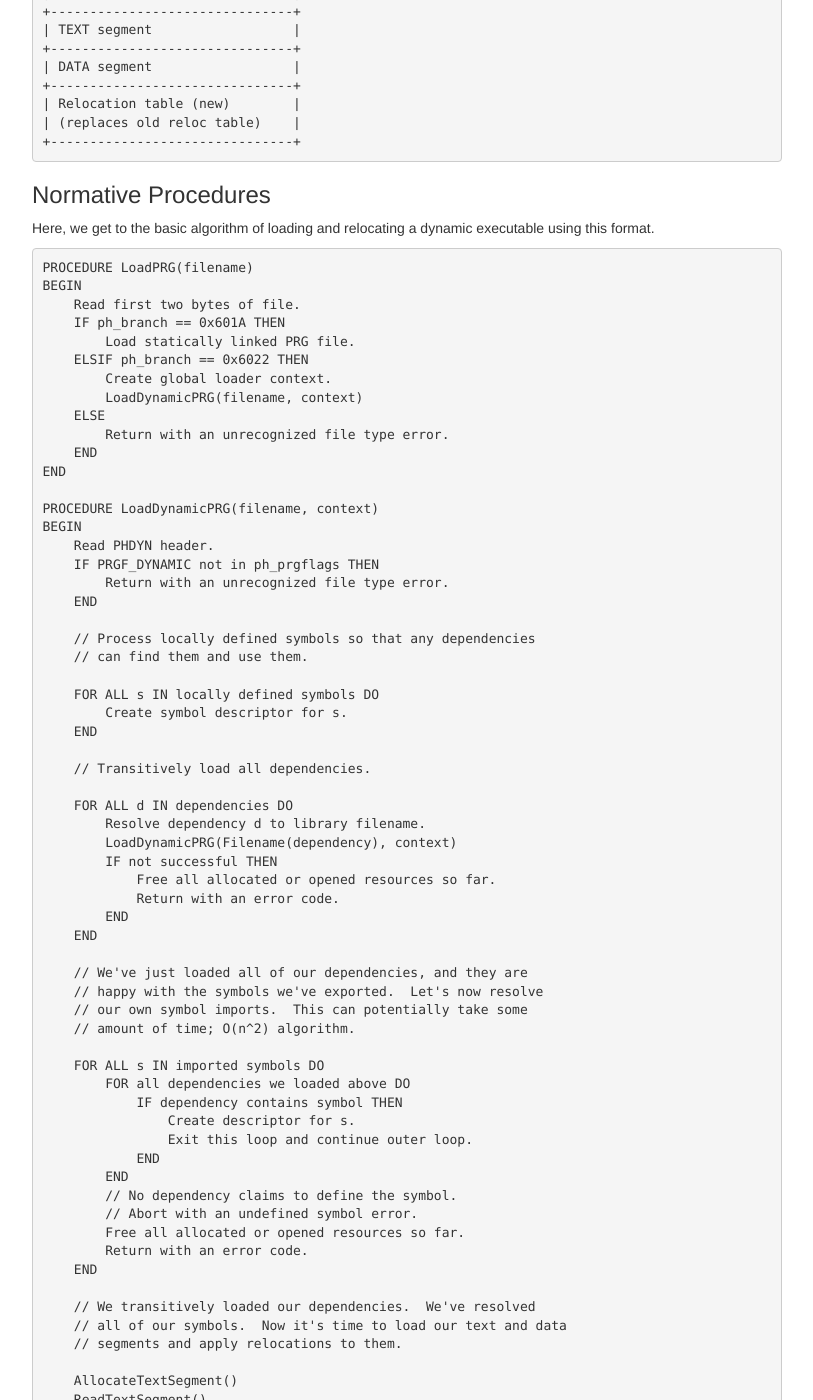
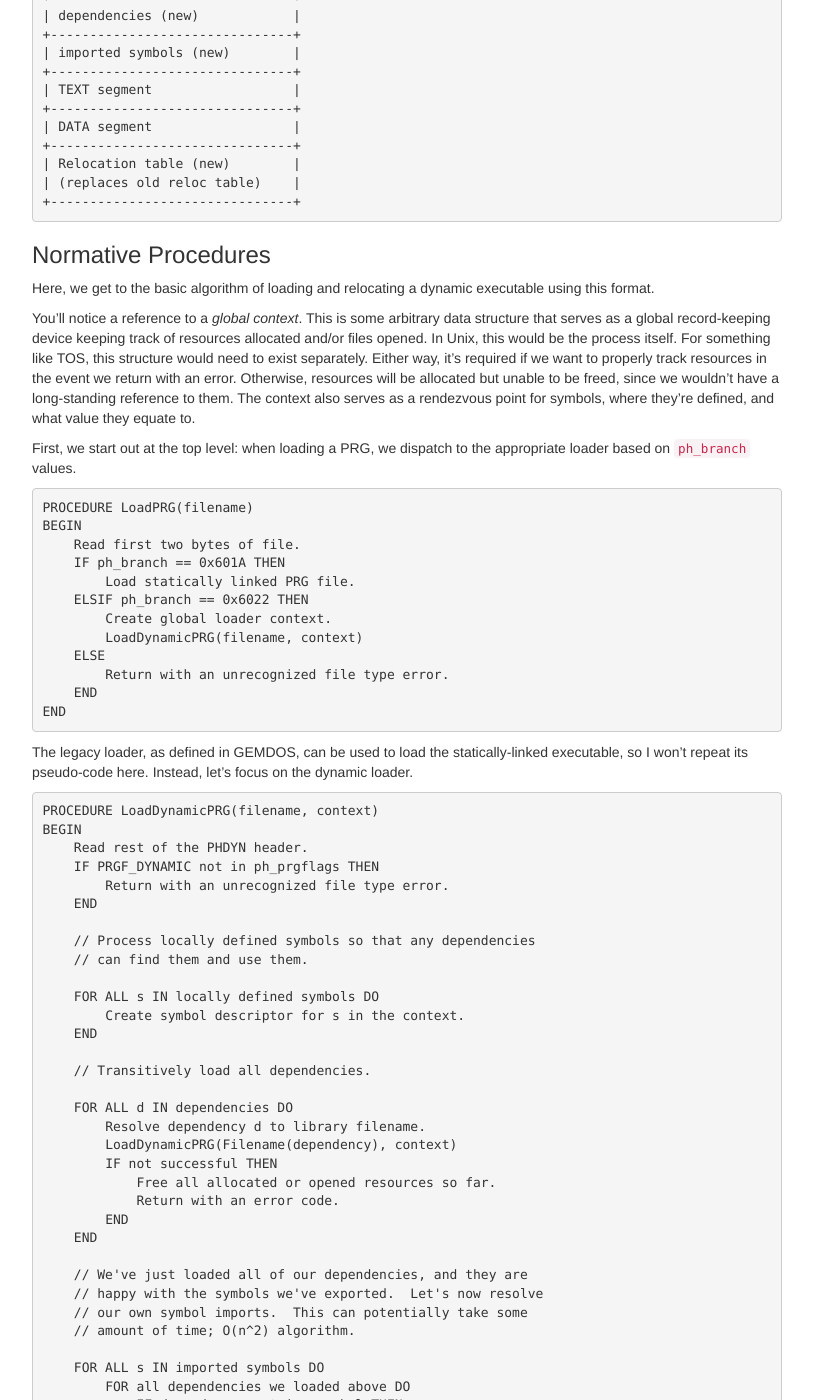
Before and after one commit to KestrelComputer/kestrel, a Jekyll site: the page built from _posts/2018-01-30-on-elf-2.md, in a window 1280 px wide and 1400 px high, scrolled down 4890 px. Shown: the whole window, without its empty margins (38-851 px from the left). Built offline with Jekyll 4.4.1, drawn with Linux system fonts in a browser that asks for light colours; some of the changed text lies outside the part shown.

Commit message:
refinements

```diff
--- a/_posts/2018-01-30-on-elf-2.md
+++ b/_posts/2018-01-30-on-elf-2.md
@@ -26,9 +27,10 @@
 The kernel can be made much simpler
 (just read in an opaque binary blob, then call a specified address),
 and as a nice side-effect,
-it's faster to run loaded programs as well.
+it's faster to load the programs as well,
+which was probably noticeable on timesharing systems of that era.
 
-But, as we've seen in the previous article,
+But, as we've seen in the [previous article,]({{site.baseurl}}/kestrel/2018/01/29/on-elf)
 this can open a can of worms from the security point of view
 as well as constrain new features,
 such as the new hotness at about this time, component-oriented programming
@@ -164,7 +166,12 @@
     | Relocation table              |
     +-------------------------------+
 
-That's it.  The `a.out` format is surprisingly versatile considering its simplicity.
+That's it:
+there are no tables containing pointers to segments,
+there are no complex graphs to traverse to get at some piece of information,
+there exists no reason to invest more than a handful of printed pages to describe the entire structure.
+Despite this minimalism,
+the `a.out` format is surprisingly versatile.
 It supported TOS applications in a single address space,
 it supported MultiTOS applications in a single address space,
 and it later supported MultiTOS applications in *separate* address spaces as well.
@@ -274,6 +281,7 @@
 on the relative offset we're patching in the `a.out` file.
 
 So far as I'm aware, this is all that is required to make the format support dynamic linking.
+Now let's lay this stuff out into something that makes the task of loading it *easy*.
 
 ### Refined Header Structures
 
@@ -316,7 +324,8 @@
 For this reason, we need only insert our list of dependencies
 and symbol imports, in that order, *ahead* of the code segment.
 In this way, you can still compute the offsets of everything
-without having to provide explicit pointers to everything.
+without having to provide explicit pointers.
+This keeps the size of the header down.
 We also take care to order the segments we'll need in the order we'll use them.
 
 * We first find exported symbols, since it's possible that dependencies may require a symbol defined by the executable itself.  So, the loader must process locally defined symbols first.
@@ -349,6 +358,23 @@
 
 Here, we get to the basic algorithm of loading and relocating a dynamic executable using this format.
 
+You'll notice a reference to a *global context*.
+This is some arbitrary data structure
+that serves as a global record-keeping device
+keeping track of resources allocated and/or files opened.
+In Unix, this would be the process itself.
+For something like TOS, this structure would need to exist separately.
+Either way, it's required if we want to properly track resources
+in the event we return with an error.
+Otherwise, resources will be allocated but unable to be freed,
+since we wouldn't have a long-standing reference to them.
+The context also serves as a rendezvous point for symbols,
+where they're defined,
+and what value they equate to.
+
+First, we start out at the top level:
+when loading a PRG, we dispatch to the appropriate loader based on `ph_branch` values.
+
     PROCEDURE LoadPRG(filename)
     BEGIN
         Read first two bytes of file.
@@ -362,9 +388,13 @@
         END
     END
 
+The legacy loader, as defined in GEMDOS, can be used to load the statically-linked executable,
+so I won't repeat its pseudo-code here.
+Instead, let's focus on the dynamic loader.
+
     PROCEDURE LoadDynamicPRG(filename, context)
     BEGIN
-        Read PHDYN header.
+        Read rest of the PHDYN header.
         IF PRGF_DYNAMIC not in ph_prgflags THEN
             Return with an unrecognized file type error.
         END
@@ -373,7 +403,7 @@
         // can find them and use them.
 
         FOR ALL s IN locally defined symbols DO
-            Create symbol descriptor for s.
+            Create symbol descriptor for s in the context.
         END
 
         // Transitively load all dependencies.
@@ -395,7 +425,7 @@
         FOR ALL s IN imported symbols DO
             FOR all dependencies we loaded above DO
                 IF dependency contains symbol THEN
-                    Create descriptor for s.
+                    Create descriptor for s in the context.
                     Exit this loop and continue outer loop.
                 END
             END
@@ -450,6 +480,12 @@
 the code follows the layout of the data as found in the executable file,
 and should be easily maintained as future requirements dictate.
 
+This pseudo-code does not handle the case where a shared library is already resident in memory.
+However, with a small change to the calling convention of the `LoadDynamicPRG` procedure,
+it should be possible to short-circuit the loading process for resident libraries.
+
+### Handling Other Processor Architectures
+
 The pseudo-code above assumes the same 680x0 processor family that drives the Atari ST/TT line.
 As written, it won't scale to newer architectures.
 Many RISC processors requires multiple kinds of relocations to resolve references,
@@ -459,10 +495,17 @@
 a LUI instruction to load the upper 20 bits of the address,
 and an addition to contribute the lower 12 bits.
 Worse still, the addition is sign-extended, which must be accounted for in the upper portion of the address.
+
 A 64-bit RISC-V implementation can't even use this approach,
-so you end up loading addresses indirectly from a code or data word of memory,
+for there is no way to embed the upper 32-bits of an address directly into the instruction stream.
+You end up loading addresses indirectly from a code or data word of memory,
 and *that* is what receives the relocation.
-So, the loader will need to understand how to perform three or four different kinds of relocations:
+Alternatively, if the value has lots of binary 0s in it,
+you can load a portion of the address in the low-order bits and then shift up appropriately.
+As you can see, resolving a 64-bit address on RISC-V can potentially be messy.
+
+Assuming a 64-bit RISC-V target,
+the loader will need to understand how to perform a minimum of four different kinds of relocations:
 
 * Absolute 32-bit relocation
 * Absolute 64-bit relocation
@@ -473,6 +516,44 @@
 You just need to make the relocation record format known to the loader somehow,
 either implicitly through the `ph_branch` magic cookie,
 or via additional header fields.
+
+### Handling Initializations and Finalizations
+
+Some languages,
+like Modula-2 and C++,
+often require objects to be pre-initialized via "constructors" before the main program begins.
+In the case of Modula-2 and Oberon,
+the "constructor" is the global body of a module definition.
+In C++, D, Sather, et. al., these are provided through more explicit programming constructs on classes.
+Either way, they *must* be invoked for the main program to run correctly.
+After all, the executable might be written in plain-vanilla C,
+while the library you're depending upon could very well be written in C++!
+
+In a statically linked executable,
+this is not a problem, since the linker is given libraries which are capable of handling this issue.
+It has compile-time (at best) or link-time (at worst) knowledge of which routines to call and when.
+Thus, it can provide supporting code in the `.text` segment, and the day is saved.
+
+For dynamically linked executables, however, it's not as simple.
+Since the linker and loader *both* have no idea what languages modules are written in,
+the loader must support a means of calling constructors independently of the main program's entry point.
+The ELF `.init`, `.fini`, and related sections all exist
+to support languages
+which require global constructors to be called before invoking the main program.
+
+We map this to the `a.out` file by requiring initializers and finalizers to exist in the `.text` segment.
+Further, instead of providing a single routine to call, we express requirements as a *vector* of routines to call.
+These can be handled by extending the `a.out` header once more with the following fields:
+
+    LONG    phx_ivecbase;   // Offset to base of initializer vector
+    LONG    phx_ivecsize;   // Number of initializers to call
+    LONG    phx_fvecbase;   // Offset to base of finalizer vector
+    LONG    phx_fvecsize;   // Number of finalizers to call
+
+From the loader's point of view,
+there's nothing special about these vectors.
+The linker must provide zero or more such vector entries for each module it helps produce.
+The loader, then, must take on the responsibility of invoking them as it loads module dependencies.
 
 ## ELF versus AmigaDOS Hunk Format
 ## Conclusion
```
Also changed, not shown: other parts of _posts/2018-01-30-on-elf-2.md (+2 -1 lines).
